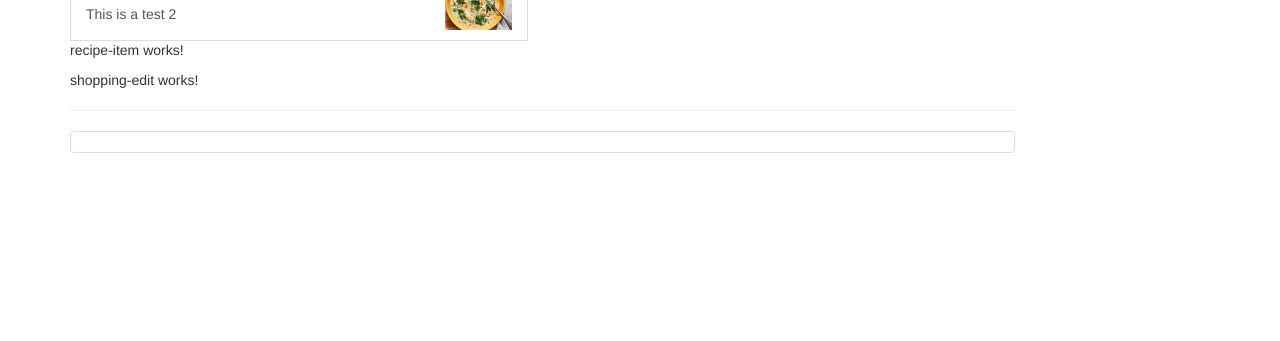
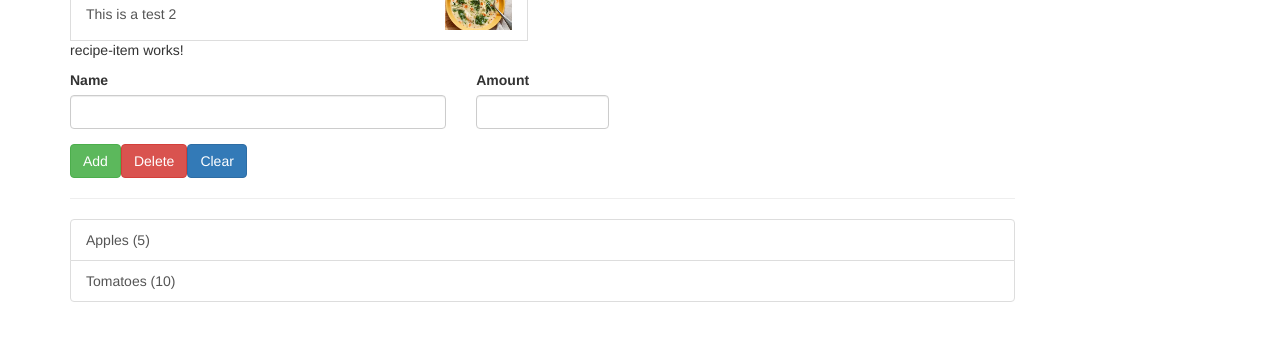
Before and after one commit to rvarszegi/Udemy-course-app-1--recipebook-, an Angular app in the folder recipe-book/: page / in a window 1280 px wide. Shown: the part 249-590 px from the top of the page. Built offline with nearby package versions, Linux system fonts and the light colour scheme.

Commit message:
Next Lecture: 56 - Understanding Angular error messages

```diff
--- a/recipe-book/src/app/shared/ingredient.model.ts
+++ b/recipe-book/src/app/shared/ingredient.model.ts
@@ -1,9 +1,4 @@
 export class Ingredient {
-  public name: string;
-  public amount: number;
-
-  constructor(name: string, amount: number) {
-    this.name = name;
-    this.amount = amount;
+  constructor(public name: string,public amount: number) {
   }
 }
--- a/recipe-book/src/app/shopping-list/shopping-edit/shopping-edit.component.html
+++ b/recipe-book/src/app/shopping-list/shopping-edit/shopping-edit.component.html
@@ -1,3 +1,23 @@
-<p>
-  shopping-edit works!
-</p>
+<div class="row">
+  <div class="col-xs-12">
+    <form>
+      <div class="row">
+        <div class="col-sm-5 form-group">
+          <label for="name">Name</label>
+          <input type="text" id="name" class="form-control">
+        </div>
+        <div class="col-sm-2 form-group">
+          <label for="amount">Amount</label>
+          <input type="number" id="amount" class="form-control">
+        </div>
+      </div>
+      <div class="row">
+        <div class="col-xs-12">
+          <button class="btn btn-success" type="submit">Add</button>
+          <button class="btn btn-danger" type="button">Delete</button>
+          <button class="btn btn-primary" type="button">Clear</button>
+        </div>
+      </div>
+    </form>
+  </div>
+</div>
--- a/recipe-book/src/app/shopping-list/shopping-list.component.html
+++ b/recipe-book/src/app/shopping-list/shopping-list.component.html
@@ -3,7 +3,9 @@
     <app-shopping-edit></app-shopping-edit>
     <hr>
     <ul class="list-group">
-      <a class="list-group-item" style="cursor: pointer"></a>
+      <a class="list-group-item" style="cursor: pointer" *ngFor="let ingredient of ingredients">
+      {{ingredient.name}} ({{ingredient.amount}})
+      </a>
     </ul>
   </div>
 </div>
--- a/recipe-book/src/app/shopping-list/shopping-list.component.ts
+++ b/recipe-book/src/app/shopping-list/shopping-list.component.ts
@@ -1,4 +1,5 @@
 import { Component, OnInit } from '@angular/core';
+import { Ingredient } from '../shared/ingredient.model';
 
 @Component({
   selector: 'app-shopping-list',
@@ -6,7 +7,10 @@ import { Component, OnInit } from '@angular/core';
   styleUrls: ['./shopping-list.component.css']
 })
 export class ShoppingListComponent implements OnInit {
-  ingredients = [];
+  ingredients: Ingredient[] = [
+    new Ingredient('Apples', 5),
+    new Ingredient('Tomatoes', 10),
+  ];
   constructor() { }
 
   ngOnInit() {
```
